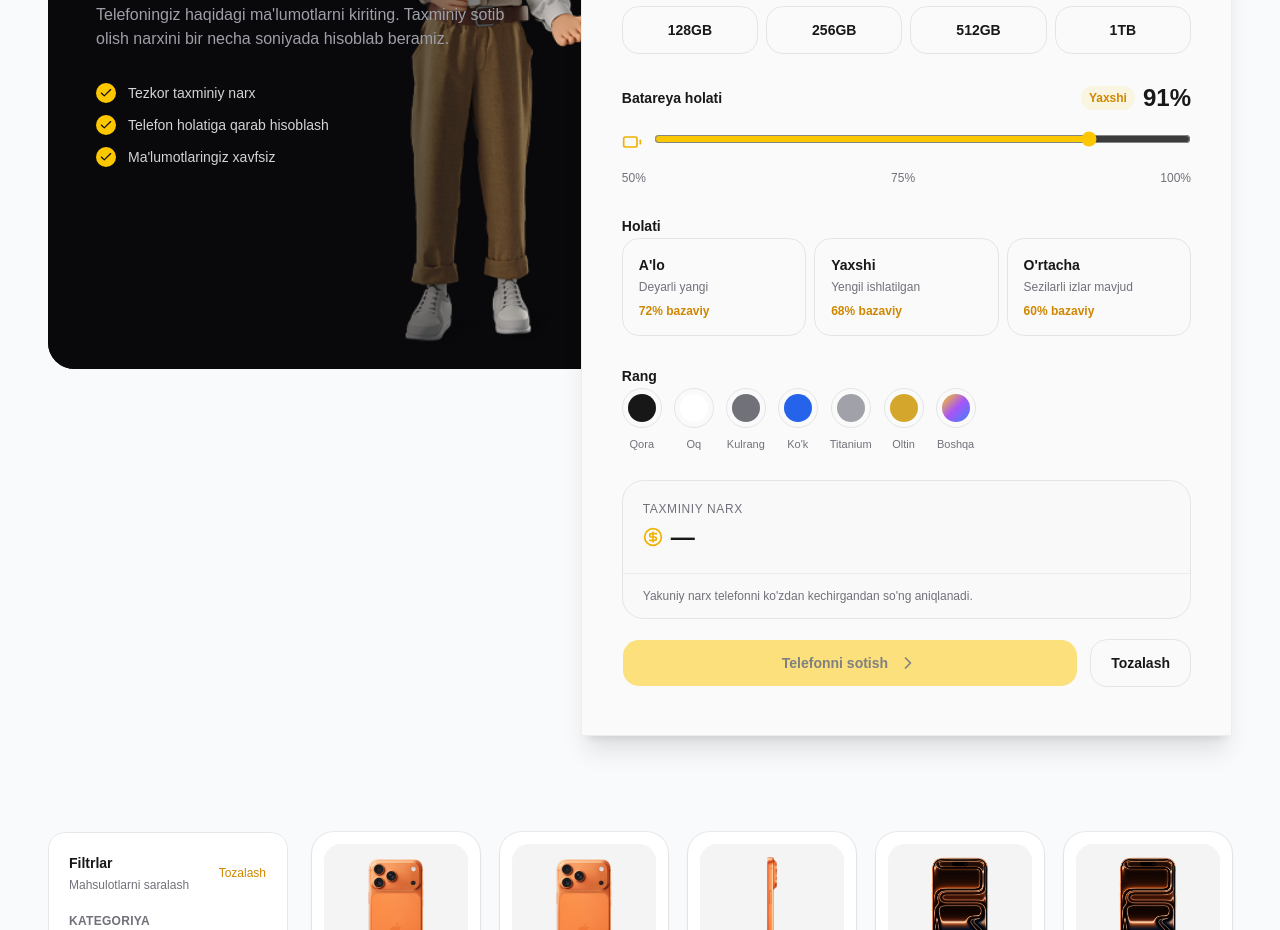
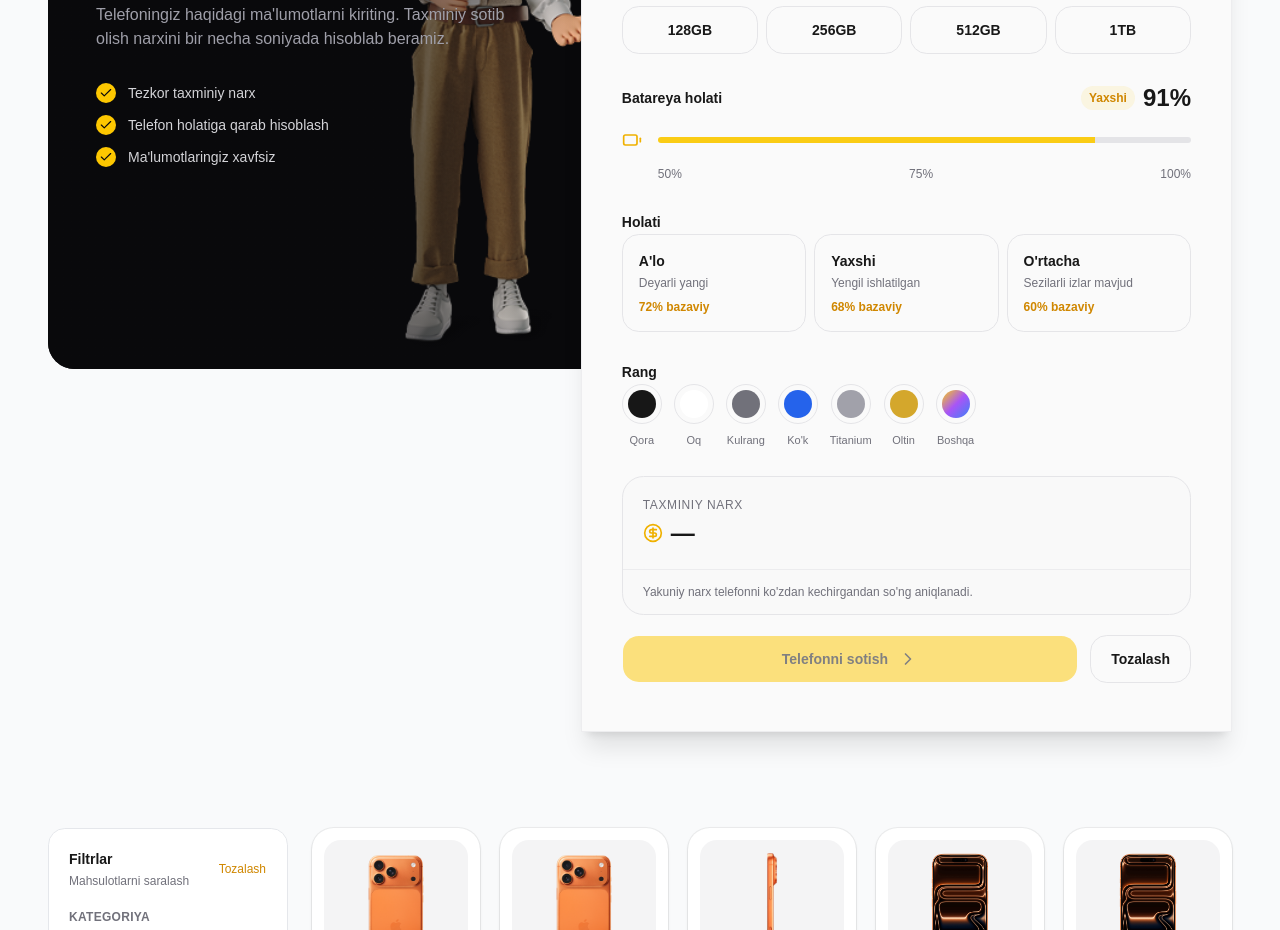
Before and after one commit to KhurshidShod/telshop, a React (Vite) app: page / in a window 1280 px wide. Shown: the part 1120-2050 px from the top of the page. Built offline with nearby package versions, Linux system fonts and the light colour scheme.

Commit message:
Big changes

```diff
--- a/src/App.css
+++ b/src/App.css
@@ -362,3 +362,158 @@
 .dark .texnodom-checkbox:checked {
   border-color: #facc15;
 }
+/* =========================================================
+   TEXNODOM BATTERY SLIDER
+========================================================= */
+
+.battery-slider {
+  --slider-width: 100%;
+  --slider-height: 6px;
+  --slider-hover-height: 12px;
+
+  --slider-bg: rgb(228 228 231);
+  --slider-progress-color: #facc15;
+
+  --slider-radius: 999px;
+
+  --slider-transition: 0.15s ease;
+}
+
+.dark .battery-slider {
+  --slider-bg: rgb(63 63 70);
+}
+
+
+/* =========================================================
+   RANGE
+========================================================= */
+
+.battery-slider .battery-level {
+  appearance: none;
+  -webkit-appearance: none;
+
+  width: var(--slider-width);
+  height: var(--slider-height);
+
+  border: none;
+  border-radius: var(--slider-radius);
+
+  background:
+    linear-gradient(
+      to right,
+      var(--slider-progress-color) 0%,
+      var(--slider-progress-color) var(--slider-progress),
+      var(--slider-bg) var(--slider-progress),
+      var(--slider-bg) 100%
+    );
+
+  outline: none;
+
+  cursor: inherit;
+
+  transition:
+    height var(--slider-transition);
+}
+
+
+/* =========================================================
+   CHROME / EDGE / SAFARI TRACK
+========================================================= */
+
+.battery-slider .battery-level::-webkit-slider-runnable-track {
+  height: var(--slider-height);
+
+  border: none;
+  border-radius: var(--slider-radius);
+
+  background: transparent;
+}
+
+
+/* =========================================================
+   FIREFOX TRACK
+========================================================= */
+
+.battery-slider .battery-level::-moz-range-track {
+  height: var(--slider-height);
+
+  border: none;
+  border-radius: var(--slider-radius);
+
+  background: transparent;
+}
+
+
+/* =========================================================
+   THUMB — CHROME / EDGE / SAFARI
+
+   Invisible thumb like the original design.
+   The track itself becomes the progress.
+========================================================= */
+
+.battery-slider .battery-level::-webkit-slider-thumb {
+  appearance: none;
+  -webkit-appearance: none;
+
+  width: 0;
+  height: 0;
+
+  border: none;
+
+  background: transparent;
+
+  box-shadow: none;
+}
+
+
+/* =========================================================
+   THUMB — FIREFOX
+========================================================= */
+
+.battery-slider .battery-level::-moz-range-thumb {
+  width: 0;
+  height: 0;
+
+  border: none;
+
+  background: transparent;
+}
+
+
+/* =========================================================
+   HOVER
+
+   The original slider becomes thicker when hovered.
+========================================================= */
+
+.battery-slider:hover .battery-level {
+  height: var(--slider-hover-height);
+}
+
+
+/* =========================================================
+   ACTIVE
+
+   Slightly thicker while dragging.
+========================================================= */
+
+.battery-slider:active .battery-level {
+  height: var(--slider-hover-height);
+}
+
+
+/* =========================================================
+   FOCUS
+========================================================= */
+
+.battery-slider .battery-level:focus-visible {
+  outline: none;
+}
+
+.battery-slider .battery-level:focus-visible::-webkit-slider-thumb {
+  box-shadow: none;
+}
+
+.battery-slider .battery-level:focus-visible::-moz-range-thumb {
+  box-shadow: none;
+}
--- a/src/components/PhonePriceEstimator.jsx
+++ b/src/components/PhonePriceEstimator.jsx
@@ -108,13 +108,9 @@ export default function PhonePriceEstimator() {
   const [condition, setCondition] = useState('');
   const [color, setColor] = useState('');
 
-  const availableModels = brand
-    ? phoneModels[brand] || []
-    : [];
+  const availableModels = brand ? phoneModels[brand] || [] : [];
 
-  const selectedModel = availableModels.find(
-    (item) => item.model === model,
-  );
+  const selectedModel = availableModels.find((item) => item.model === model);
 
   // =================================================
   // PRICE CALCULATION
@@ -122,19 +118,10 @@ export default function PhonePriceEstimator() {
 
   let estimatedPrice = null;
 
-  if (
-    selectedModel &&
-    storage &&
-    battery &&
-    condition
-  ) {
-    const storageData = storageOptions.find(
-      (item) => item.value === storage,
-    );
+  if (selectedModel && storage && battery && condition) {
+    const storageData = storageOptions.find((item) => item.value === storage);
 
-    const conditionData = conditions.find(
-      (item) => item.value === condition,
-    );
+    const conditionData = conditions.find((item) => item.value === condition);
 
     if (storageData && conditionData) {
       const batteryValue = Number(battery);
@@ -156,20 +143,12 @@ export default function PhonePriceEstimator() {
         conditionData.multiplier *
         batteryMultiplier;
 
-      estimatedPrice = Math.max(
-        Math.round(price),
-        50,
-      );
+      estimatedPrice = Math.max(Math.round(price), 50);
     }
   }
 
   const canCalculate =
-    brand &&
-    model &&
-    storage &&
-    battery &&
-    condition &&
-    color;
+    brand && model && storage && battery && condition && color;
 
   // =================================================
   // RESET
@@ -367,9 +346,8 @@ export default function PhonePriceEstimator() {
                   md:text-zinc-400
                 "
               >
-                Telefoningiz haqidagi ma&apos;lumotlarni
-                kiriting. Taxminiy sotib olish narxini bir
-                necha soniyada hisoblab beramiz.
+                Telefoningiz haqidagi ma&apos;lumotlarni kiriting. Taxminiy
+                sotib olish narxini bir necha soniyada hisoblab beramiz.
               </p>
 
               {/* FEATURES */}
@@ -380,10 +358,7 @@ export default function PhonePriceEstimator() {
                   'Telefon holatiga qarab hisoblash',
                   "Ma'lumotlaringiz xavfsiz",
                 ].map((item) => (
-                  <div
-                    key={item}
-                    className="flex items-center gap-3"
-                  >
+                  <div key={item} className="flex items-center gap-3">
                     <div
                       className="
                         flex
@@ -399,9 +374,7 @@ export default function PhonePriceEstimator() {
                       <Check className="size-3.5" />
                     </div>
 
-                    <span className="text-sm text-zinc-300">
-                      {item}
-                    </span>
+                    <span className="text-sm text-zinc-300">{item}</span>
                   </div>
                 ))}
               </div>
@@ -601,16 +574,13 @@ export default function PhonePriceEstimator() {
                   "
                 >
                   {availableModels.map((item) => {
-                    const isSelected =
-                      model === item.model;
+                    const isSelected = model === item.model;
 
                     return (
                       <button
                         key={item.model}
                         type="button"
-                        onClick={() =>
-                          setModel(item.model)
-                        }
+                        onClick={() => setModel(item.model)}
                         className={`
                           relative
                           flex
@@ -677,16 +647,13 @@ export default function PhonePriceEstimator() {
 
               <div className="grid grid-cols-4 gap-2">
                 {storageOptions.map((item) => {
-                  const isSelected =
-                    storage === item.value;
+                  const isSelected = storage === item.value;
 
                   return (
                     <button
                       key={item.value}
                       type="button"
-                      onClick={() =>
-                        setStorage(item.value)
-                      }
+                      onClick={() => setStorage(item.value)}
                       className={`
                         h-12
                         cursor-pointer
@@ -743,15 +710,26 @@ export default function PhonePriceEstimator() {
                 </div>
               </div>
 
-              <div className="relative">
+              {/* CUSTOM BATTERY SLIDER */}
+
+              <label
+                className="
+      battery-slider
+      group
+      flex
+      w-full
+      cursor-pointer
+      items-center
+    "
+                style={{
+                  '--slider-progress': `${((battery - 50) / 50) * 100}%`,
+                }}
+              >
                 <Battery
                   className="
-                    pointer-events-none
-                    absolute
-                    left-0
-                    top-1/2
+        mr-4
         size-5
-                    -translate-y-1/2
+        shrink-0
         text-yellow-500
       "
                 />
@@ -761,24 +739,17 @@ export default function PhonePriceEstimator() {
                   min="50"
                   max="100"
                   value={battery}
-                  onChange={(event) =>
-                    setBattery(
-                      Number(event.target.value),
-                    )
-                  }
-                  className="
-                    ml-8
-                    w-[calc(100%-32px)]
-                    cursor-pointer
-                    accent-yellow-400
-                  "
+                  onChange={(event) => setBattery(Number(event.target.value))}
+                  className="battery-level"
+                  aria-label="Batareya foizi"
                 />
-              </div>
+              </label>
 
               <div
                 className="
       flex
       justify-between
+      pl-9
       text-xs
       text-muted-foreground
     "
@@ -800,16 +771,13 @@ export default function PhonePriceEstimator() {
 
               <div className="grid gap-2 sm:grid-cols-3">
                 {conditions.map((item) => {
-                  const isSelected =
-                    condition === item.value;
+                  const isSelected = condition === item.value;
 
                   return (
                     <button
                       key={item.value}
                       type="button"
-                      onClick={() =>
-                        setCondition(item.value)
-                      }
+                      onClick={() => setCondition(item.value)}
                       className={`
                         relative
                         min-h-[92px]
@@ -856,10 +824,7 @@ export default function PhonePriceEstimator() {
                       </div>
 
                       <div className="mt-2 text-xs font-bold text-yellow-600 dark:text-yellow-400">
-                        {Math.round(
-                          item.multiplier * 100,
-                        )}
-                        % bazaviy
+                        {Math.round(item.multiplier * 100)}% bazaviy
                       </div>
                     </button>
                   );
@@ -878,16 +843,13 @@ export default function PhonePriceEstimator() {
 
               <div className="flex flex-wrap gap-3">
                 {colors.map((item) => {
-                  const isSelected =
-                    color === item.value;
+                  const isSelected = color === item.value;
 
                   return (
                     <button
                       key={item.value}
                       type="button"
-                      onClick={() =>
-                        setColor(item.value)
-                      }
+                      onClick={() => setColor(item.value)}
                       className="
                         group
                         flex
@@ -1001,9 +963,7 @@ export default function PhonePriceEstimator() {
                         text-foreground
                       "
                     >
-                      {estimatedPrice
-                        ? formatPrice(estimatedPrice)
-                        : '—'}
+                      {estimatedPrice ? formatPrice(estimatedPrice) : '—'}
                     </span>
                   </div>
                 </div>
@@ -1038,8 +998,8 @@ export default function PhonePriceEstimator() {
                   text-muted-foreground
                 "
               >
-                Yakuniy narx telefonni ko&apos;zdan
-                kechirgandan so&apos;ng aniqlanadi.
+                Yakuniy narx telefonni ko&apos;zdan kechirgandan so&apos;ng
+                aniqlanadi.
               </div>
             </div>
 
@@ -1075,7 +1035,6 @@ export default function PhonePriceEstimator() {
                 "
               >
                 Telefonni sotish
-
                 <ChevronRight className="ml-1 size-5" />
               </Button>
 
```
Lines whose indentation alone changed are shown as unchanged.
